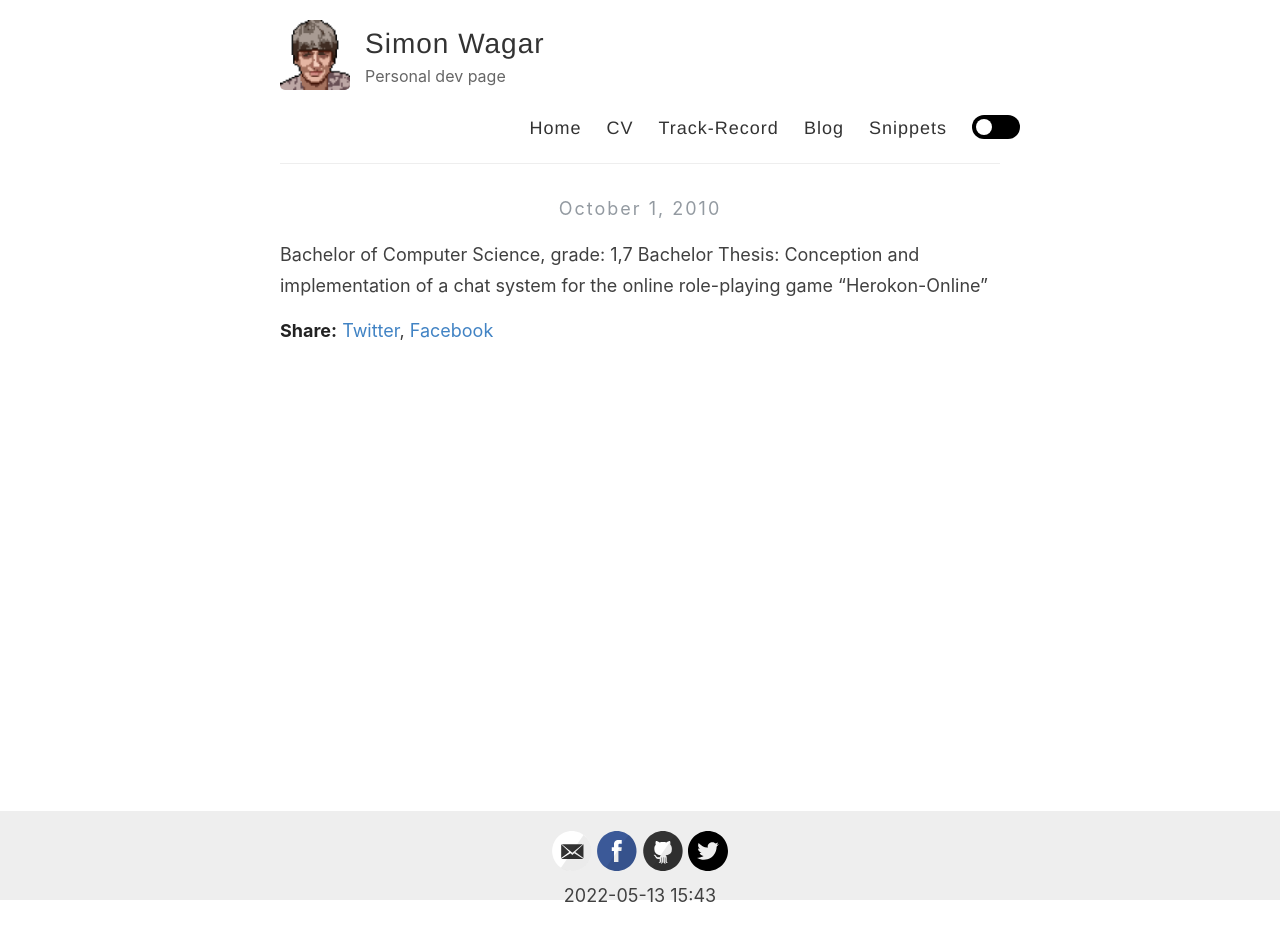
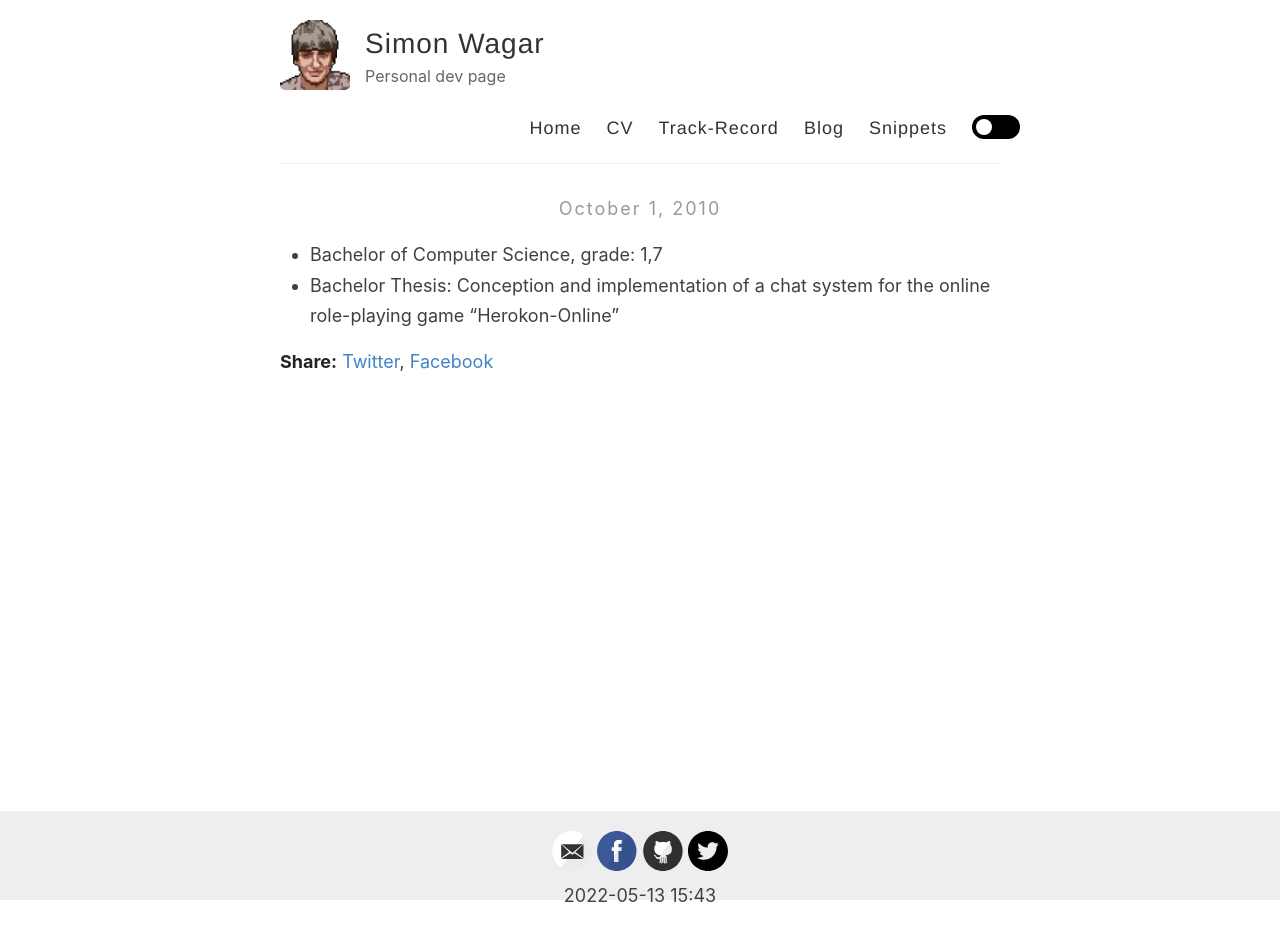
Before and after one commit to swagar/my-reverie, a Jekyll site: the page built from cv/14-ostfalia.md, in a window 1280 px wide. Built offline with Jekyll 4.4.1, drawn with Linux system fonts in a browser that asks for light colours.

Commit message:
work on cv

```diff
--- a/cv/14-ostfalia.md
+++ b/cv/14-ostfalia.md
@@ -7,5 +7,5 @@ date: 2010.10.01
 start: 10/2010
 end: 09/2012
 ---
-Bachelor of Computer Science, grade: 1,7
-Bachelor Thesis: Conception and implementation of a chat system for the online role-playing game "Herokon-Online"
+- Bachelor of Computer Science, grade: 1,7
+- Bachelor Thesis: Conception and implementation of a chat system for the online role-playing game "Herokon-Online"
```
Also changed, not shown: cv/11-gate.md (+1 -1 lines), cv/12-fuberlin.md (+1 -1 lines), cv/13-gamesacademy.md (+1 -1 lines).
